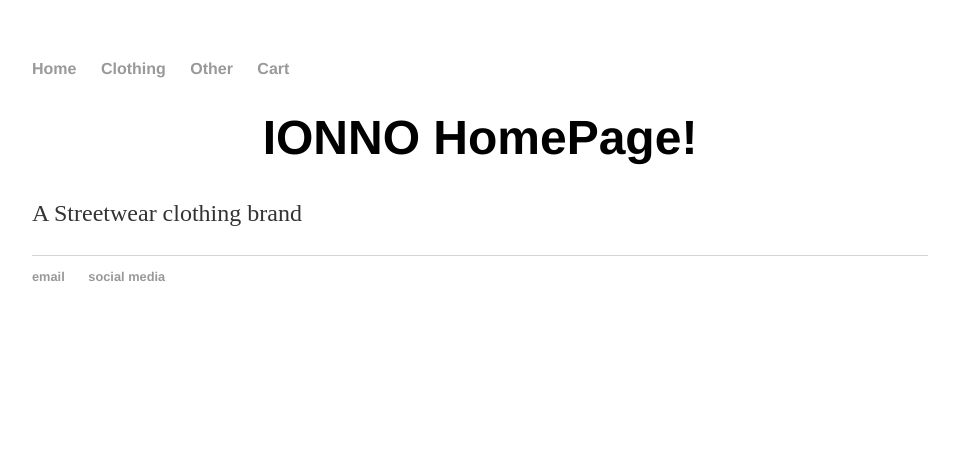
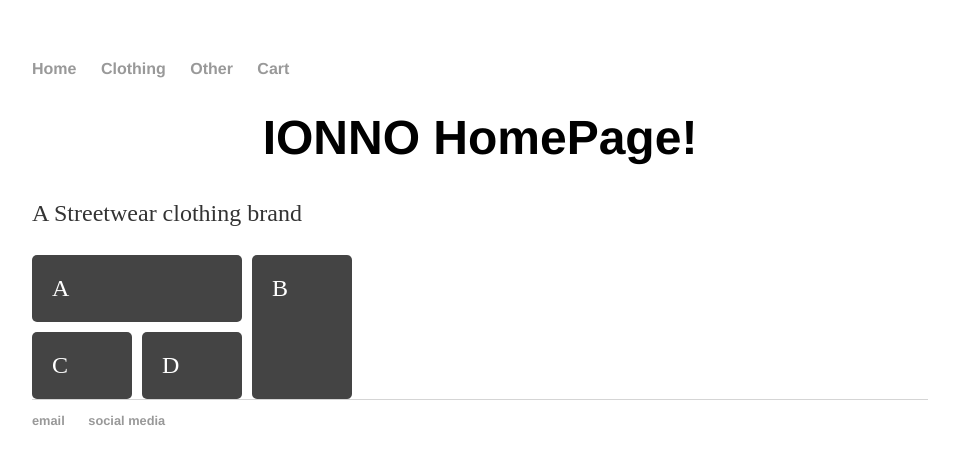
Before and after one commit to oscarreyes98/ionno.github.io, a Jekyll site: the page built from index.html, in a window 1280 px wide. Shown: the top 464 px of the page, without its empty margins (160-1119 px from the left). Built offline with Jekyll 4.4.1, drawn with Linux system fonts in a browser that asks for light colours.

Commit message:
Update index.html

```diff
--- a/index.html
+++ b/index.html
@@ -2,7 +2,46 @@
 layout: default
 title: IONNO Home
 ---
+
+<style>
+.wrapper {
+        display: grid;
+    grid-gap: 10px;
+        grid-template-columns: [col1-start] 100px  [col2-start] 100px  [col3-start] 100px [col3-end];
+        grid-template-rows: [row1-start] auto [row2-start] auto [row2-end];
+        background-color: #fff;
+        color: #444;
+    }
+    .box {
+        background-color: #444;
+        color: #fff;
+        border-radius: 5px;
+        padding: 20px;
+        font-size: 150%;
+    }
+    .a {
+        grid-column: col1-start / col3-start;
+        grid-row: row1-start ;}
+    .b {
+        grid-column: col3-start ;
+        grid-row: row1-start / row2-end;}
+    .c {
+        grid-column: col1-start;
+        grid-row: row2-start ;}
+    .d {
+        grid-column: col2-start ;
+        grid-row: row2-start ;}
+</style>
+
 <div class="blurb">
 	<h1><center>IONNO HomePage!</center></h1>
 	<p>A Streetwear clothing brand</p>
+
+	<div class="wrapper">
+  	  <div class="box a">A</div>
+  	  <div class="box b">B</div>
+  	  <div class="box c">C</div>
+	  <div class="box d">D</div>
+	</div>
+
 </div><!-- /.blurb -->
```
